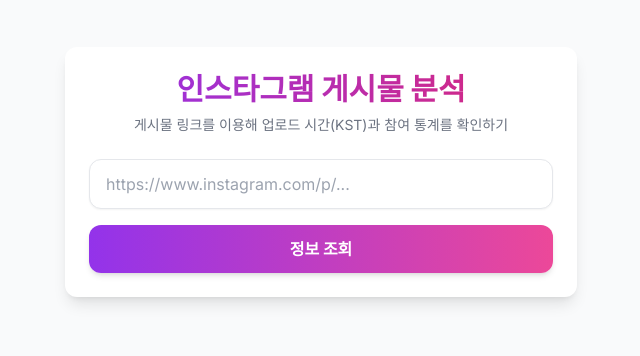
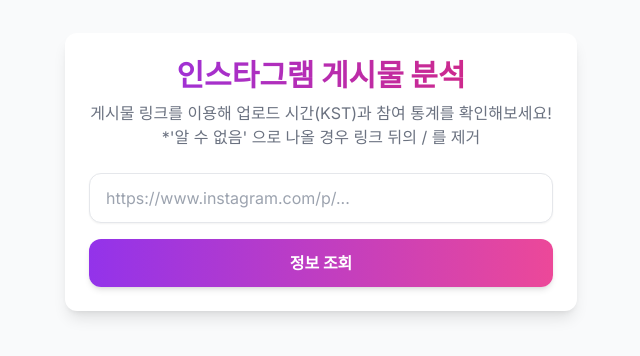
Before and after one commit to eelrkdud-creator/insta2, a Next.js app: page / in a window 1280 px wide. Shown: the part 228-584 px from the top of the page, without its empty margins (319-959 px from the left). Built offline with nearby package versions, Linux system fonts and the light colour scheme.

Commit message:
Update page.tsx

```diff
--- a/app/page.tsx
+++ b/app/page.tsx
@@ -40,8 +40,9 @@
                     <h1 className="text-3xl font-extrabold text-transparent bg-clip-text bg-gradient-to-r from-purple-600 to-pink-600">
                         인스타그램 게시물 분석
                     </h1>
-                    <p className="text-sm text-gray-500">
-                        게시물 링크를 이용해 업로드 시간(KST)과 참여 통계를 확인하기
+                    <p className="text-s text-gray-500">
+                        게시물 링크를 이용해 업로드 시간(KST)과 참여 통계를 확인해보세요!<br />
+                        *'알 수 없음' 으로 나올 경우 링크 뒤의 / 를 제거
                     </p>
                 </div>
 
```
